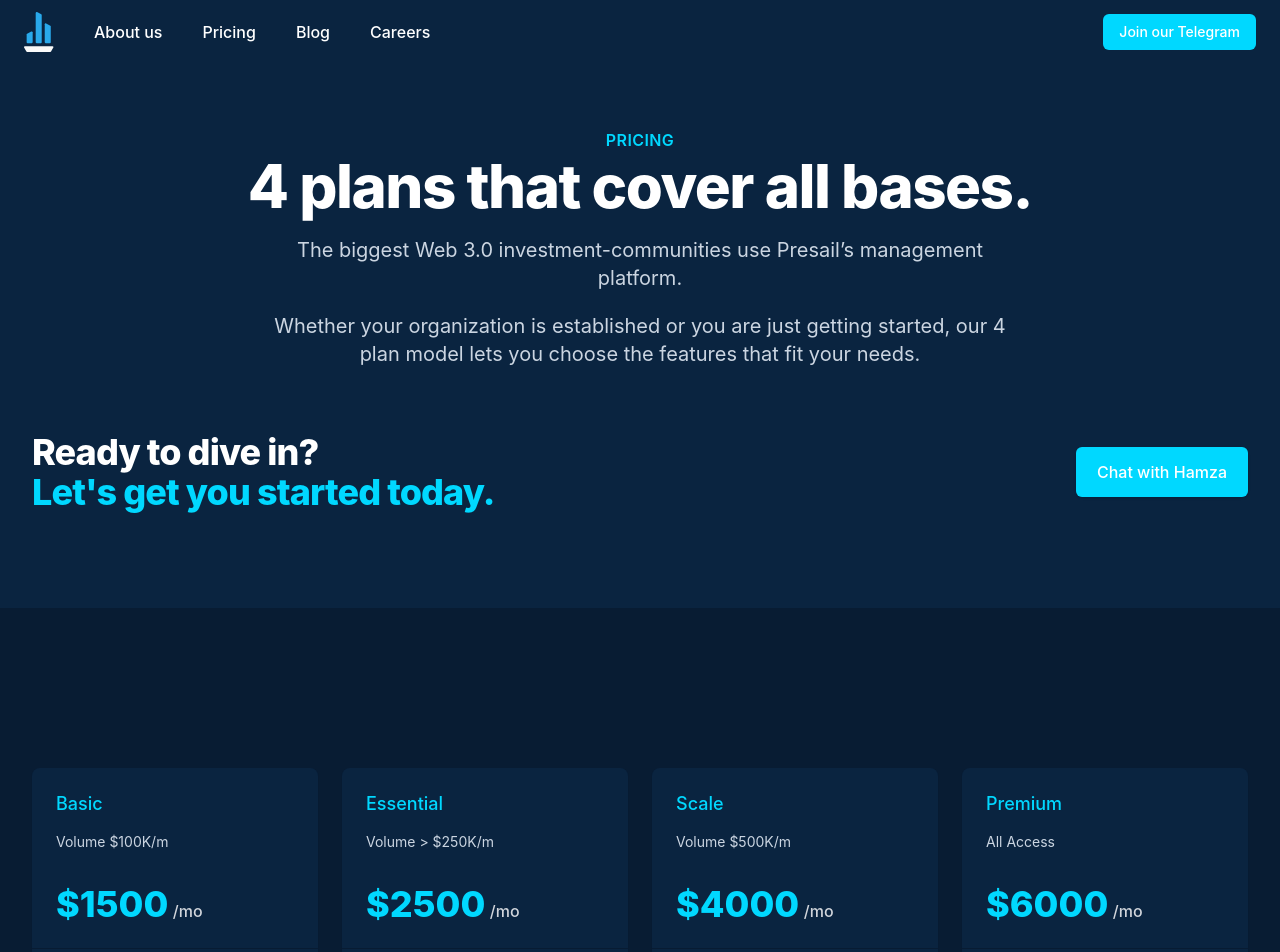
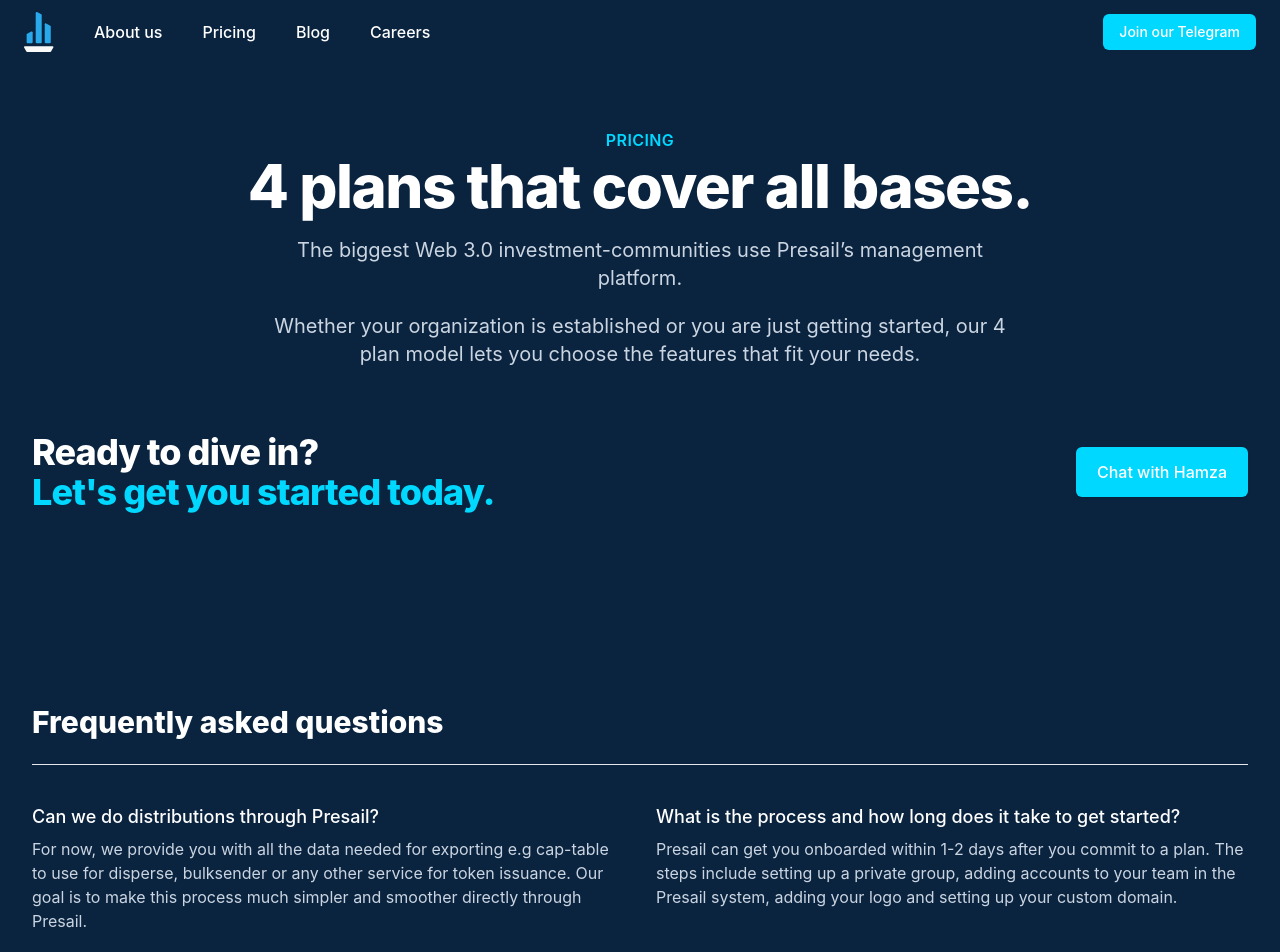
Before and after one commit to datablock-ai/presail-website, a Next.js app: page /pricing in a window 1280 px wide. Shown: the top 952 px of the page. Built offline with nearby package versions, Linux system fonts and the light colour scheme.

Commit message:
Remove tiers

```diff
--- a/pages/pricing.js
+++ b/pages/pricing.js
@@ -18,7 +18,7 @@
         <Header />
         <PricingHero />
         <PricingCTA />
-        <Tiers />
+
         <Faq />
         <Footer />
       </div>
```
